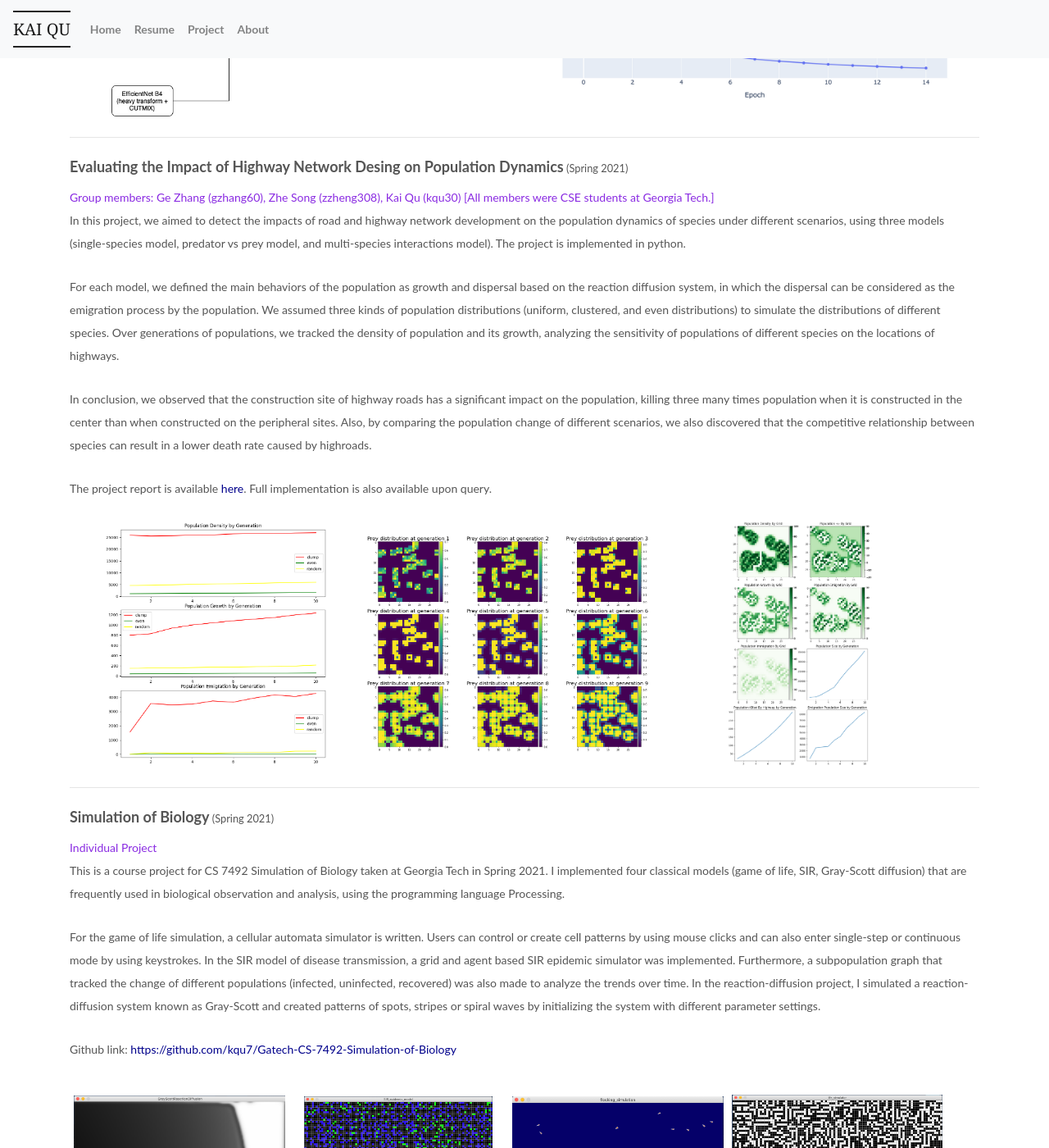
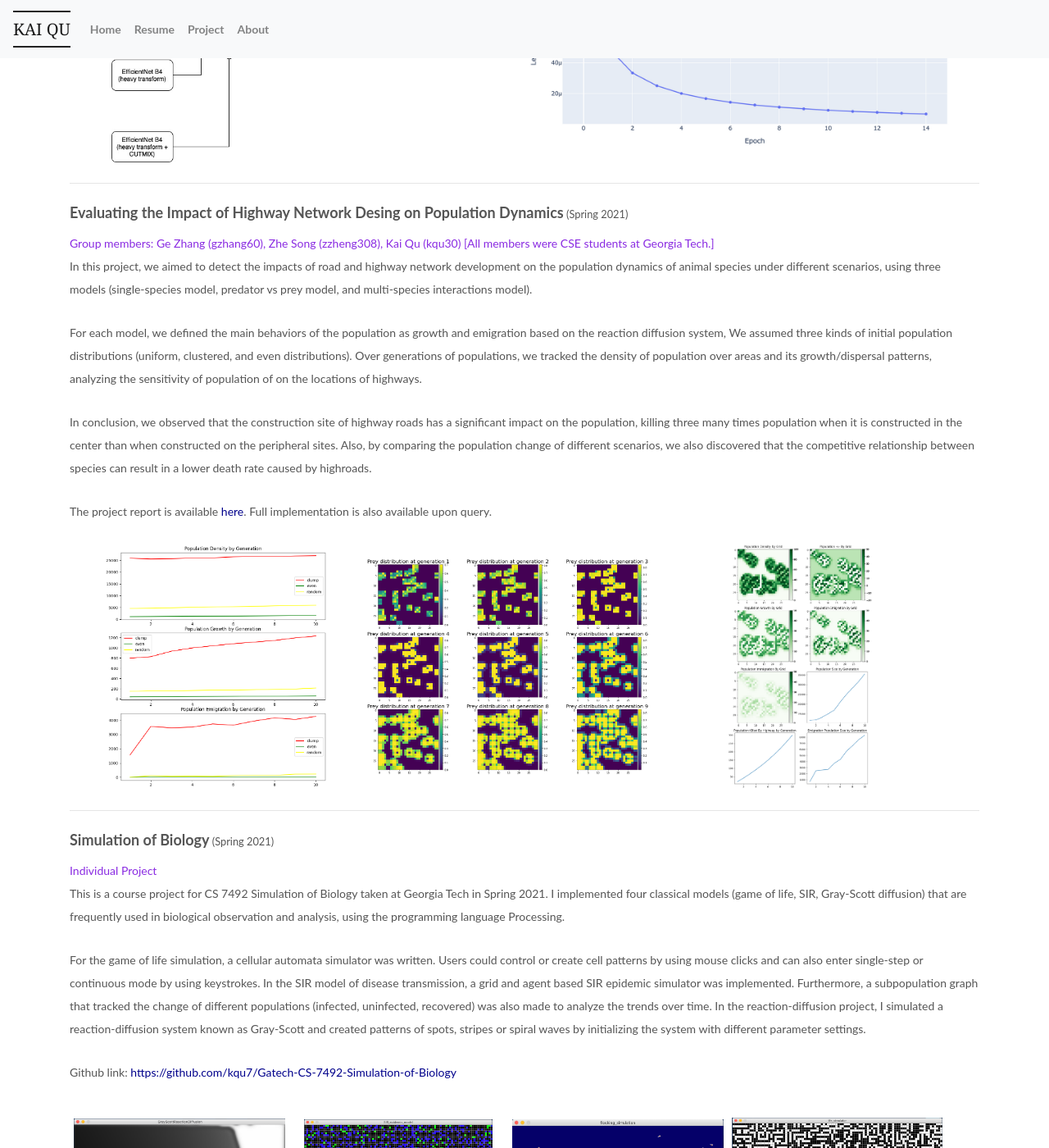
Before and after one commit to kqu7/kqu7.github.io, a Jekyll site: the page built from project.html, in a window 1280 px wide and 1400 px high, scrolled down 1022 px. Shown: the whole window at 82% size. Built offline with Jekyll 4.4.1, drawn with Linux system fonts in a browser that asks for light colours; nearby versions of some CDN libraries; some web fonts are replaced; Markdown is read by kramdown in place of the engine named in the settings; some of the changed text lies outside the part shown.

Commit message:
update projectcontent

```diff
--- a/project.html
+++ b/project.html
@@ -20,13 +20,15 @@
           <br>
           <p class="tab">Cassava Leaf Disease Classification is a multiclass image classification competition held at Kaggle
             <a class="index-page-link" href="https://www.kaggle.com/c/cassava-leaf-disease-classification">(https://www.kaggle.com/c/cassava-leaf-disease-classification)</a>. In this competition,
-            the train dataset includes 21,367 labelled images of Cassava leaves with four categories of diseases or healthy Cassava leaves. The task is to classify
-            each image into one of the five categories mentioned above.
+            the training dataset includes 21,367 labelled images of Cassava leaves with four categories of diseases or a healthy category. The task is to classify
+            each image into one of the five categories above.
           </p>
           <p class="tab">
-            In this project, I built an end-to-end machine learning pipeline and ensembled a 3-model classifier trained on a dataset of 30,000 images
-            To combat the noise within the data, I applied CUTMIX, dataset augmentation, TTA, and various image transformations to reduce the noise within the data
-            I trained Trained models that had 90% accuracy on the 5-fold validation and ranked 84/3947 (top 3%) in the private leader board
+            In this project, I built an end-to-end machine learning pipeline and ensembled a 3-model classifier trained on a dataset of 30,000 images (with 21,000 origianl images and 9,000 images from
+            another related competition). The competition dataset was unbalanced with 61.9% of training images labelled with CMD (Cassava Mosaic Disease). Dataset augmentation
+            was done by by downsampling the majority class samples and upsampling the minority classes samples through various image scaling and color shifting.
+            To combat the noise within the data, I applied CUTMIX, dataset augmentation, test-time inference, and various image transformations to make the classifier more robust.
+            The ensembed model delivered 90.01% accuracy on the private dataset and was ranked 84/3947 (top 3%) in the leaderboard.
           </p>
           <span class="tab">
             <span class="tab">Github link: <a class="index-page-link" href="https://github.com/kqu7/Kaggle-Cassava-Leaf-Disease-Classification">https://github.com/kqu7/Kaggle-Cassava-Leaf-Disease-Classification</a>
@@ -52,20 +54,19 @@
           <h5>Evaluating the Impact of Highway Network Desing on Population Dynamics<small style="font-size: 0.8rem"> (Spring 2021)</small></h5>
           <span class="tab"><span class="group_members">Group members: Ge Zhang (gzhang60), Zhe Song (zzheng308), Kai Qu (kqu30) [All members were CSE students at Georgia Tech.]</span>
           <br>
-          <p class="tab">In this project, we aimed to detect the impacts of road and highway network development on the population dynamics of species under different
-            scenarios, using three models (single-species model, predator vs prey model, and multi-species interactions model). The project is implemented in python.
+          <p class="tab">In this project, we aimed to detect the impacts of road and highway network development on the population dynamics of animal species under different
+            scenarios, using three models (single-species model, predator vs prey model, and multi-species interactions model).
           </p>
-          <p class="tab">For each model, we defined the main behaviors of the population as growth and dispersal based on the reaction diffusion system,
-            in which the dispersal can be considered as the emigration process by the population. We assumed three kinds of population distributions
-            (uniform, clustered, and even distributions) to simulate the distributions of different species. Over generations of populations, we tracked the density of population and its growth,
-            analyzing the sensitivity of populations of different species on the locations of highways.
+          <p class="tab">For each model, we defined the main behaviors of the population as growth and emigration based on the reaction diffusion system,
+             We assumed three kinds of initial population distributions (uniform, clustered, and even distributions). Over generations of populations, we tracked the density of population over areas and its growth/dispersal patterns,
+            analyzing the sensitivity of population of on the locations of highways.
           </p>
           <p class="tab">In conclusion, we observed that the construction site of highway roads has a significant impact on the population, killing three many times population when it is constructed
             in the center than when constructed on the peripheral sites. Also, by comparing the population change of different scenarios, we also discovered that the competitive relationship between species
             can result in a lower death rate caused by highroads.
           </p>
           <span class="tab">The project report is available
-          <a class="index-page-link" href="https://kqu7.github.io/assets/reports/algorithm_prj_report.pdf" target="_blank">here</a>. Full implementation is also available
+          <a class="index-page-link" href="https://kqu7.github.io/assets/reports/cse6730_report.pdf" target="_blank">here</a>. Full implementation is also available
           upon query.</span>
 
           <div class="project-images">
@@ -89,7 +90,7 @@
           <p class="tab">This is a course project for CS 7492 Simulation of Biology taken at Georgia Tech in Spring 2021.
           I implemented four classical models (game of life, SIR, Gray-Scott diffusion) that are frequently used in biological observation and analysis, using the programming language Processing.
           </p>
-          <p class="tab">For the game of life simulation, a cellular automata simulator is written. Users can control or create cell patterns by using mouse clicks and can also enter single-step
+          <p class="tab">For the game of life simulation, a cellular automata simulator was written. Users could control or create cell patterns by using mouse clicks and can also enter single-step
             or continuous mode by using keystrokes. In the SIR model of disease transmission, a grid and agent based SIR epidemic simulator was implemented. Furthermore, a subpopulation graph that
             tracked the change of different populations (infected, uninfected, recovered) was also made to analyze the trends over time.  In the reaction-diffusion project, I simulated a reaction-diffusion
             system known as Gray-Scott and created patterns of spots, stripes or spiral waves by initializing the system with different parameter settings.
@@ -117,12 +118,12 @@
           <h5>Exploration of Algorithms on Coping with the MVC Problem<small style="font-size: 0.8rem"> (Fall 2020)</small></h5>
           <span class="tab"><span class="group_members">Group members: Tiancheng Ye (tye97), Chenying Liu (cliu662), Kai Qu (kqu30) [All members were CSE students at Georgia Tech.]</span>
           <br>
-          <p class="tab">We implemented four different algorithms (branch and bound, approximation, and two variations of local search algorithms) attempting to cope with
+          <p class="tab">We implemented four algorithms (branch and bound, approximation, and two variations of local search algorithms) attempting to cope with
             a well-known NP-hard problem in graph theory, the minimum vertex cover (MVC). We measured the performance of different algorithms in terms of running time and
-            relative error, finding that one variation of the implemented local searches performed best in terms of the above two criterias but the performance depended significantly
+            relative error, finding that one variation of the local searches performed best in terms of the above two criterias but the performance depended significantly
             on the starting point of the search.
           </p>
-          <p class="tab">In addition, we analyzed the theoretical time and space complexities of the four algorithms, comparing the theoretical time complexities to the actual
+          <p class="tab">In addition, we analyzed the theoretical time and space complexities of the four algorithms, comparing the theoretical ones to the actual
             running time and providing explainations for some inconsistencies on certain graph instances.
           </p>
           <span class="tab">The project report is available
@@ -183,6 +184,7 @@
           <a href="https://kqu7.github.io/assets/reports/deepart_report.pdf" target="_blank">here</a>. Full implementation is also available
           upon query.
           <br>
+          !-->
       </div>
     </div>
   </div>
```
Also changed, not shown: 3 other files.
